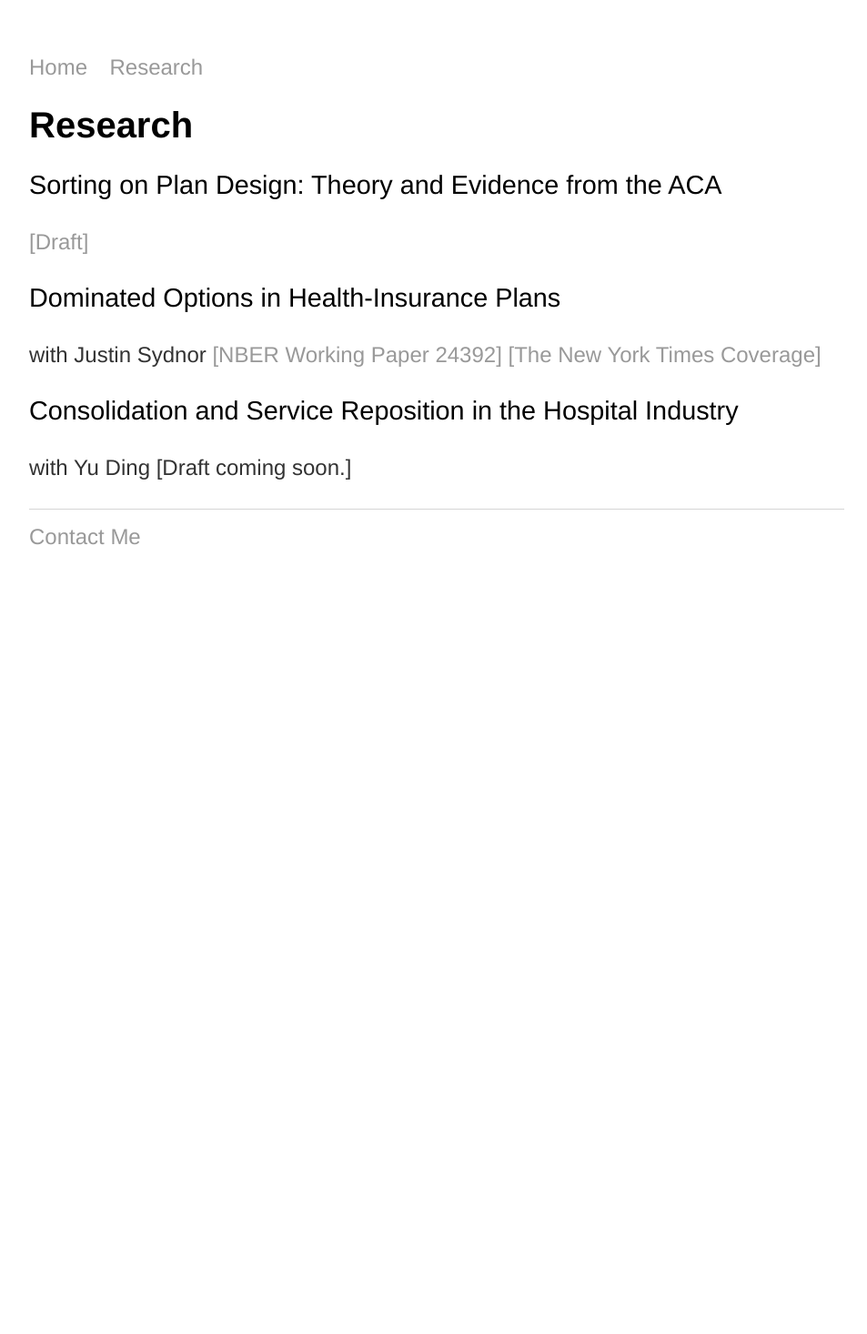
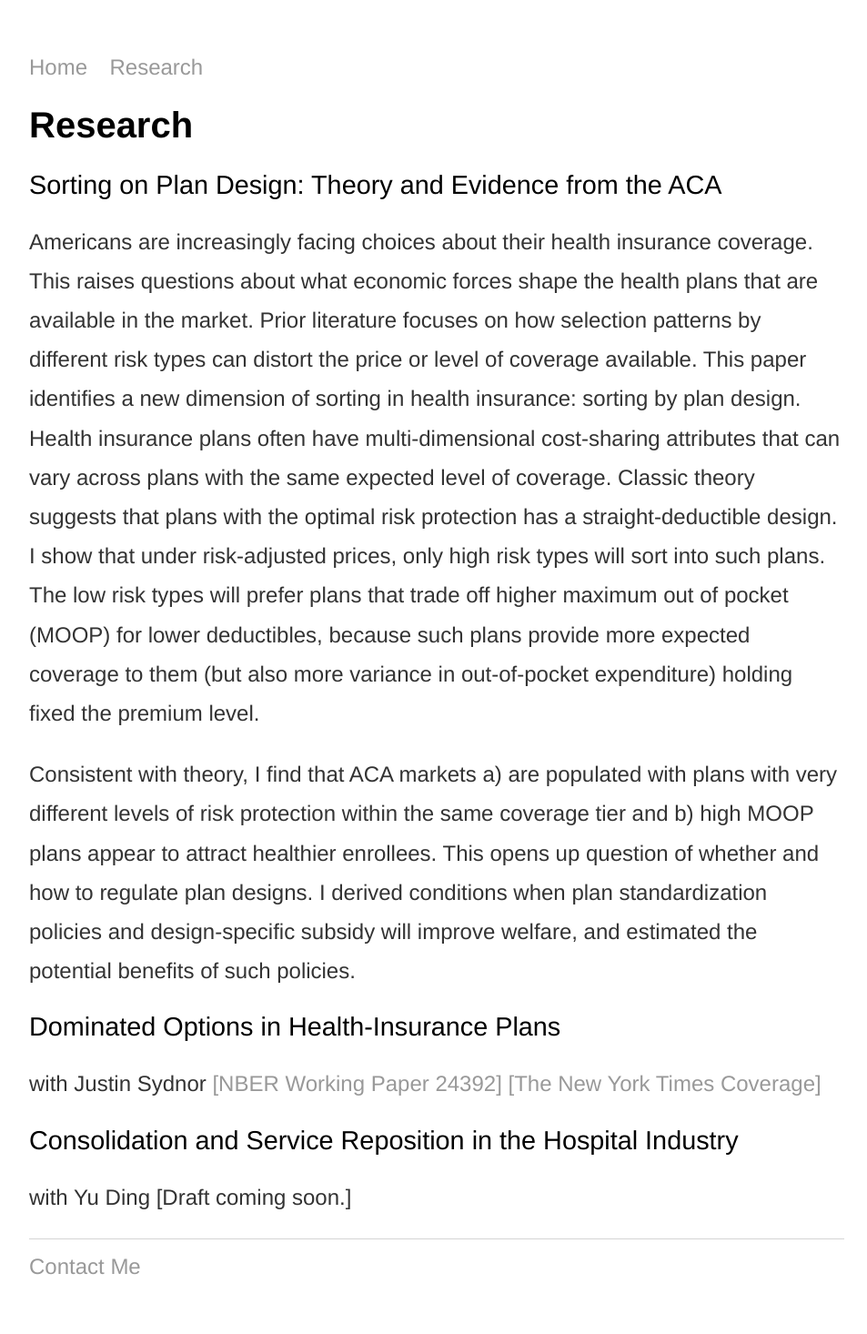
Before and after one commit to trifen/feng3hu.github.io, a Jekyll site: the page built from research.html, in a window 1280 px wide. Shown: the whole page at 91% size, without its empty margins (160-1113 px from the left). Built offline with Jekyll 4.4.1, drawn with Linux system fonts in a browser that asks for light colours; before the commit the page ends 900 px from its top, so only the background shows below that.

Commit message:
Update research.html

```diff
--- a/research.html
+++ b/research.html
@@ -5,7 +5,9 @@ title: Chenyuan Liu
 <div class="blurb">
 	<h1>Research</h1>
   		<h2>Sorting on Plan Design: Theory and Evidence from the ACA</h2>
-  			<p><a href=https://www.dropbox.com/s/inu58xszeemdp3c/SortingOnPlanDesign_ChenyuanLiu.pdf?dl=0>[Draft]</a> </p>
+  			<p>Americans are increasingly facing choices about their health insurance coverage. This raises questions about what economic forces shape the health plans that are available in the market. Prior literature focuses on how selection patterns by different risk types can distort the price or level of coverage available. This paper identifies a new dimension of sorting in health insurance: sorting by plan design. Health insurance plans often have multi-dimensional cost-sharing attributes that can vary across plans with the same expected level of coverage. Classic theory suggests that plans with the optimal risk protection has a straight-deductible design. I show that under risk-adjusted prices, only high risk types will sort into such plans. The low risk types will prefer plans that trade off higher maximum out of pocket (MOOP) for lower deductibles, because such plans provide more expected coverage to them (but also more variance in out-of-pocket expenditure) holding fixed the premium level. </p>
+			<p>Consistent with theory, I find that ACA markets a) are populated with plans with very different levels of risk protection within the same coverage tier and b) high MOOP plans appear to attract healthier enrollees. This opens up question of whether and how to regulate plan designs. I derived conditions when plan standardization policies and design-specific subsidy will improve welfare, and estimated the potential benefits of such policies.
+			</p>
 		<h2>Dominated Options in Health-Insurance Plans</h2>
   			<p>with Justin Sydnor <a href= https://www.nber.org/papers/w24392>[NBER Working Paper 24392]</a> <a href= https://www.nytimes.com/2017/11/04/business/why-choose-wrong-health-plan.html>[The New York Times Coverage]</a> </p>
   		<h2>Consolidation and Service Reposition in the Hospital Industry</h2>
```
